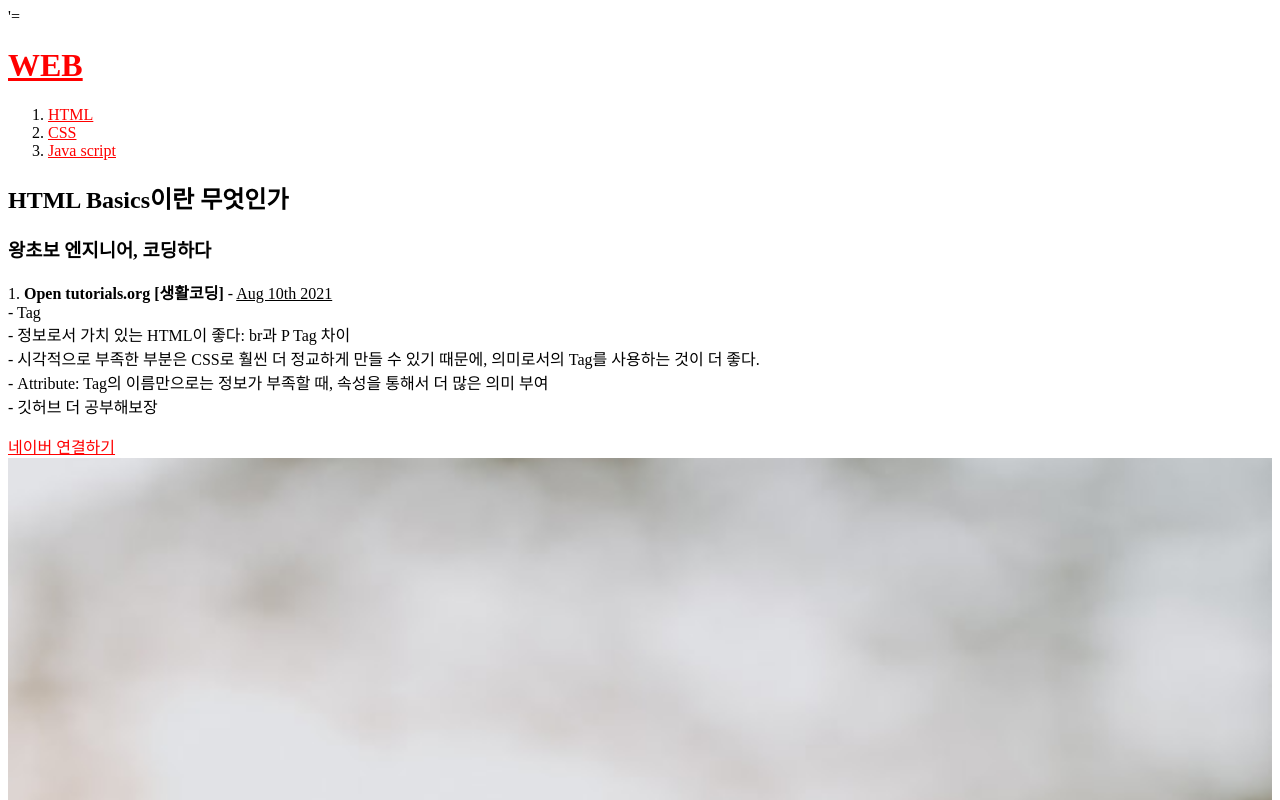
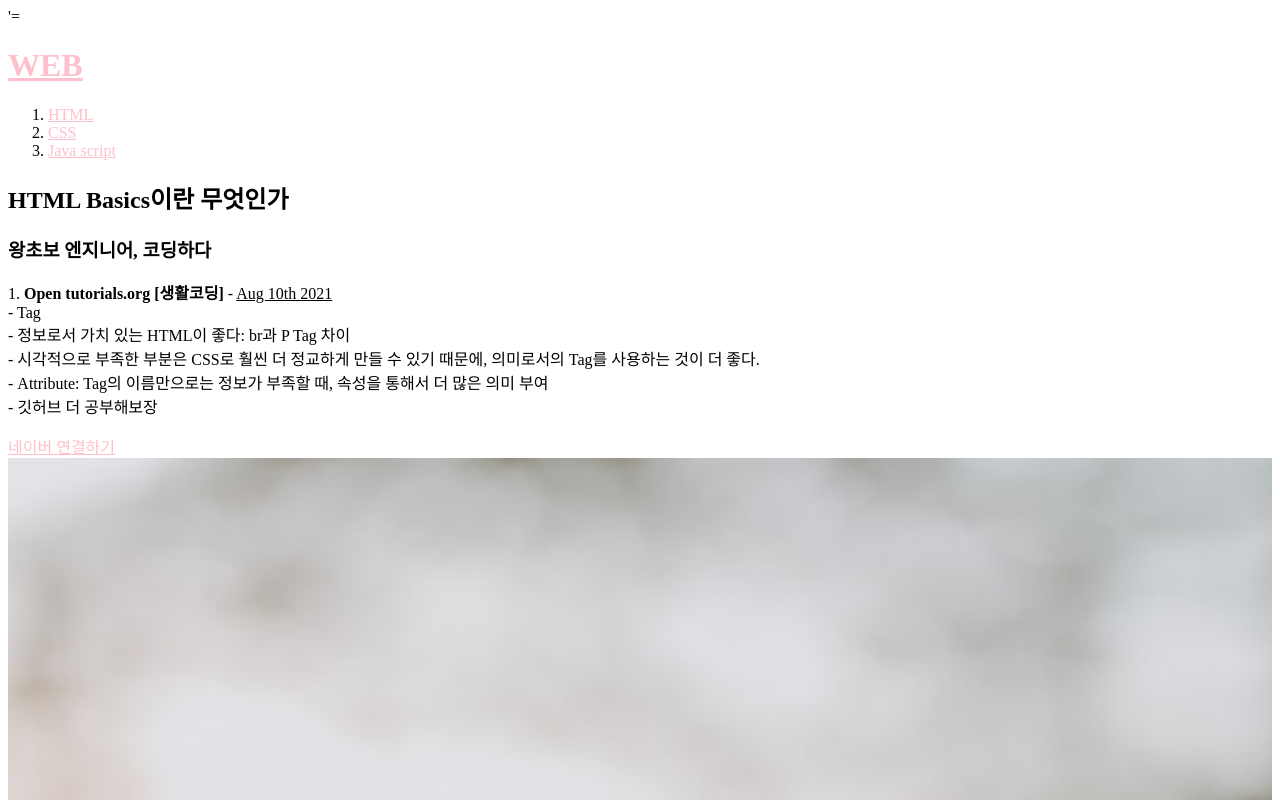
Before and after one commit to JeeyounHan/Coding, a plain HTML site: page 1.html in a window 1280 px wide. Shown: the top 800 px of the page. Drawn offline with Linux system fonts and the light colour scheme; a script that the page names is missing.

Commit message:
Update 1.html

```diff
--- a/1.html
+++ b/1.html
@@ -4,7 +4,7 @@
   <title>WEB1 - html</title>
   <meta charset="utf-8">'=
   <style>
-    a{color:red;}
+    a{color:pink;}
   </style>
 <!-- Global site tag (gtag.js) - Google Analytics -->
 <script async src="https://www.googletagmanager.com/gtag/js?id=G-GVJY149WHD"></script>
```
